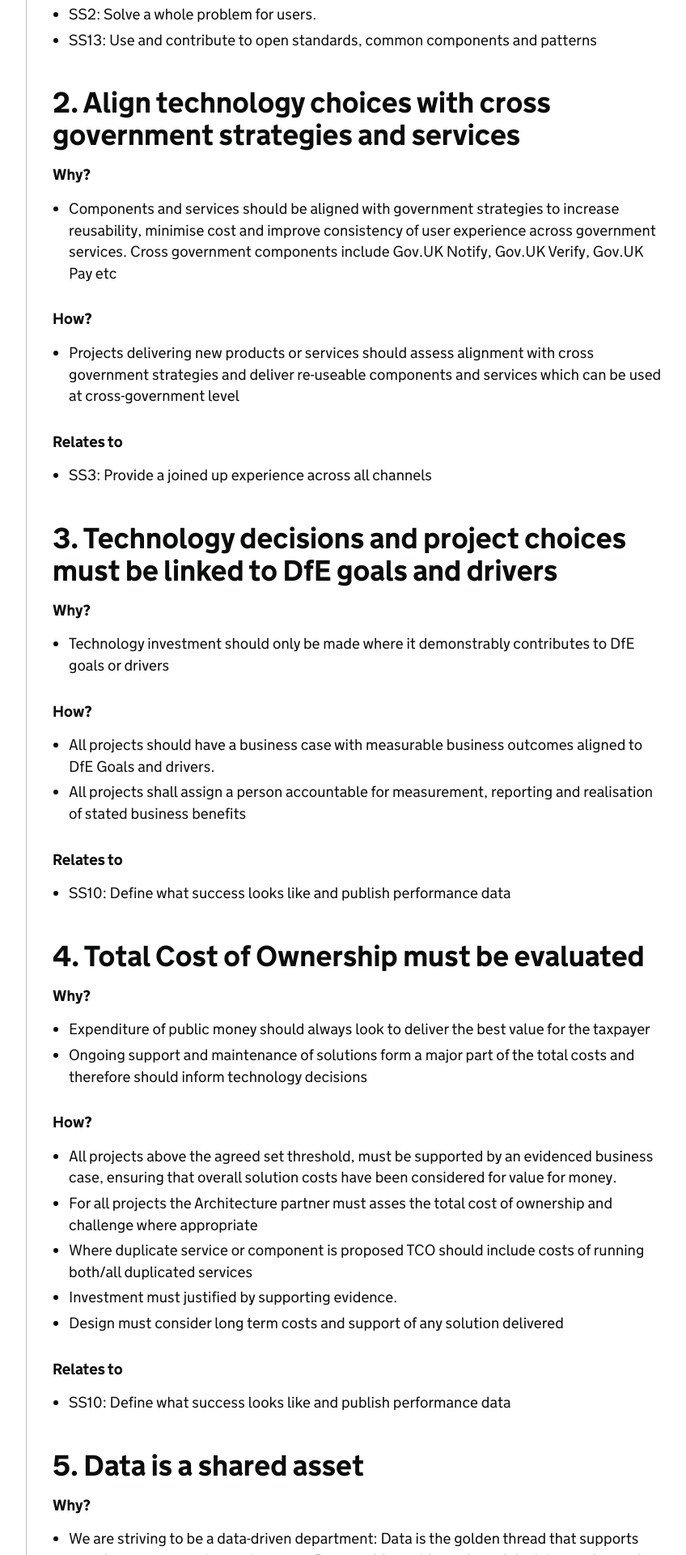
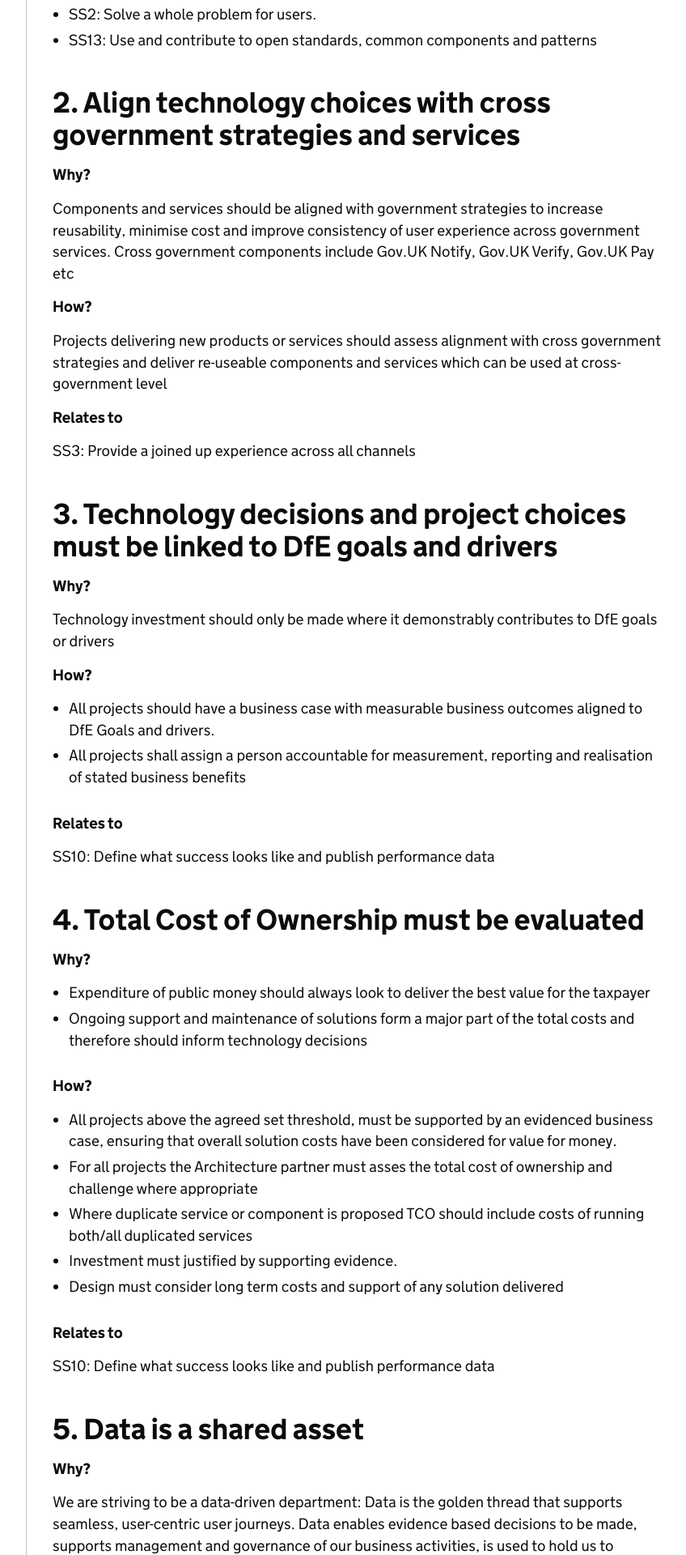
Before and after one commit to DFE-Digital/architecture, a Jekyll site: the page built from principles/index.md, in a window 1280 px wide. Shown: the part 922-2842 px from the top of the page at 81% size, without its empty margins (298-1146 px from the left). Built offline with Jekyll 4.4.1, drawn with Linux system fonts in a browser that asks for light colours; our own code applies the rules of GitHub Pages for plain Markdown files; some of the changed text lies outside the part shown.

Commit message:
Removal of extra bullet points
Removed any not needed bullets

```diff
--- a/principles/index.md
+++ b/principles/index.md
@@ -30,20 +30,21 @@ __Relates to__
 
 __Why?__
 
-- Components and services should be aligned with government strategies to increase reusability, minimise cost and improve consistency of user experience across government services. Cross government components include Gov.UK Notify, Gov.UK Verify, Gov.UK Pay etc
+Components and services should be aligned with government strategies to increase reusability, minimise cost and improve consistency of user experience across government services. Cross government components include Gov.UK Notify, Gov.UK Verify, Gov.UK Pay etc
 
 __How?__
-- Projects delivering new products or services should assess alignment with cross government strategies and deliver re-useable components and services which can be used at cross-government level
+
+Projects delivering new products or services should assess alignment with cross government strategies and deliver re-useable components and services which can be used at cross-government level
 
 __Relates to__
 
-- SS3: Provide a joined up experience across all channels
+SS3: Provide a joined up experience across all channels
 
 ## 3. Technology decisions and project choices must be linked to DfE goals and drivers
 
 __Why?__
 
-- Technology investment should only be made where it demonstrably contributes to DfE goals or drivers
+Technology investment should only be made where it demonstrably contributes to DfE goals or drivers
 
 __How?__
 - All projects should have a business case with measurable business outcomes aligned to DfE Goals and drivers.
@@ -51,7 +52,7 @@ __How?__
 
 __Relates to__
 
-- SS10: Define what success looks like and publish performance data
+SS10: Define what success looks like and publish performance data
 
 ## 4. Total Cost of Ownership must be evaluated
 
@@ -69,13 +70,13 @@ __How?__
 
 __Relates to__
 
-- SS10: Define what success looks like and publish performance data
+SS10: Define what success looks like and publish performance data
 
 ## 5. Data is a shared asset
 
 __Why?__
 
-- We are striving to be a data-driven department: Data is the golden thread that supports seamless, user-centric user journeys.  Data enables evidence based decisions to be made, supports management and governance of our business activities, is used to hold us to account for delivery and allows us to assess the effectiveness of our Departmental policies.
+We are striving to be a data-driven department: Data is the golden thread that supports seamless, user-centric user journeys.  Data enables evidence based decisions to be made, supports management and governance of our business activities, is used to hold us to account for delivery and allows us to assess the effectiveness of our Departmental policies.
 
 __How?__
 -  Data must be sharable – solutions should adhere to Departmental Data Standards, working with DfE Data Governance team to extend those standards if necessary.
@@ -84,13 +85,13 @@ __How?__
 
 __Relates to__
 
-- TCoP10: Make better use of data
+TCoP10: Make better use of data
 
 ## 6. Consider buy before build
 
 __Why?__
 
-- Provides for economies of scale, should reduce risk and timescales
+Provides for economies of scale, should reduce risk and timescales
 
 __How?__
 -  Requirements may need to be prioritised or forfeited to avoid bespoke solutions
@@ -99,13 +100,13 @@ __How?__
 
 __Relates to__
 
-- SS11: Choose the right tools and technology
+SS11: Choose the right tools and technology
 
 ## 7. Design for accessibility
 
 __Why?__
 
-- Provides an equal playing field for all users
+Provides an equal playing field for all users
 
 __How?__
 -  Systems must adhere to current government accessibility regulations
@@ -122,7 +123,7 @@ __Relates to__
 
 __Why?__
 
-- The department’s information assets must be protected to ensure that they are not inadvertently exposed to an unintended audience.
+The department’s information assets must be protected to ensure that they are not inadvertently exposed to an unintended audience.
 
 __How?__
 -   Early engagement with the Chief Information Security Officer (CISO) division will ensure that risk assessments are completed and appropriate security controls are designed into solutions before development has begun.
@@ -148,13 +149,13 @@ __How?__
 
 __Relates to__
 
-- TCoP5: Use cloud first
+TCoP5: Use cloud first
 
 ## 10. Design for interoperability
 
 __Why?__
 
-- Interoperability enables sharing of capabilities and data between systems
+Interoperability enables sharing of capabilities and data between systems
 
 __How?__
 -  Service Oriented and Microservice architectures maximise interoperability and re-use
@@ -163,7 +164,7 @@ __How?__
 
 __Relates to__
 
-- TCoP9: Integrate and adapt technology
+TCoP9: Integrate and adapt technology
 
 ## 11. Open standards must be considered
 
@@ -174,7 +175,8 @@ __Why?__
 - Open standards facilitate interoperability and data exchange among different products or services.
 
 __How?__
-- Where open standards  do not exist, create one or find the best fit with least lock in
+
+Where open standards  do not exist, create one or find the best fit with least lock in
 
 __Relates to__
 
@@ -206,13 +208,13 @@ __How?__
 
 __Relates to__
 
-- TCoP9: Integrate and adapt technology
+TCoP9: Integrate and adapt technology
 
 ## 14. Minimise technical debt
 
 __Why?__
 
-- Replacing or superseding a component or service without removing existing components or services increases technical debt
+Replacing or superseding a component or service without removing existing components or services increases technical debt
 
 __How?__
 - Any project delivering a technology component or service designed to supersede or replace an existing component or service must remove the existing service as part of that project
@@ -220,4 +222,4 @@ __How?__
 
 __Relates to__
 
-- SS2. Solve the whole problem for a users
+SS2. Solve the whole problem for a users
```
